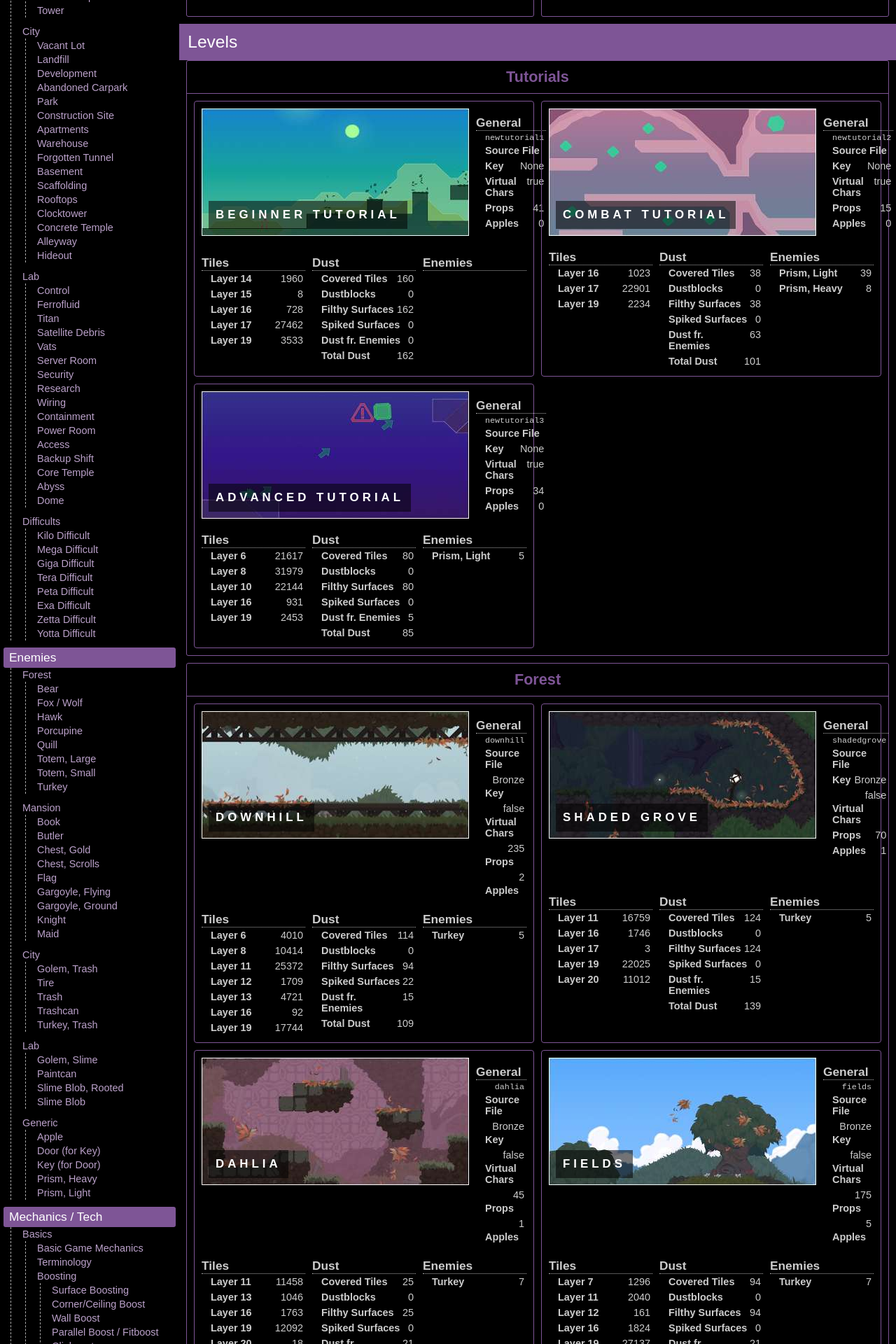
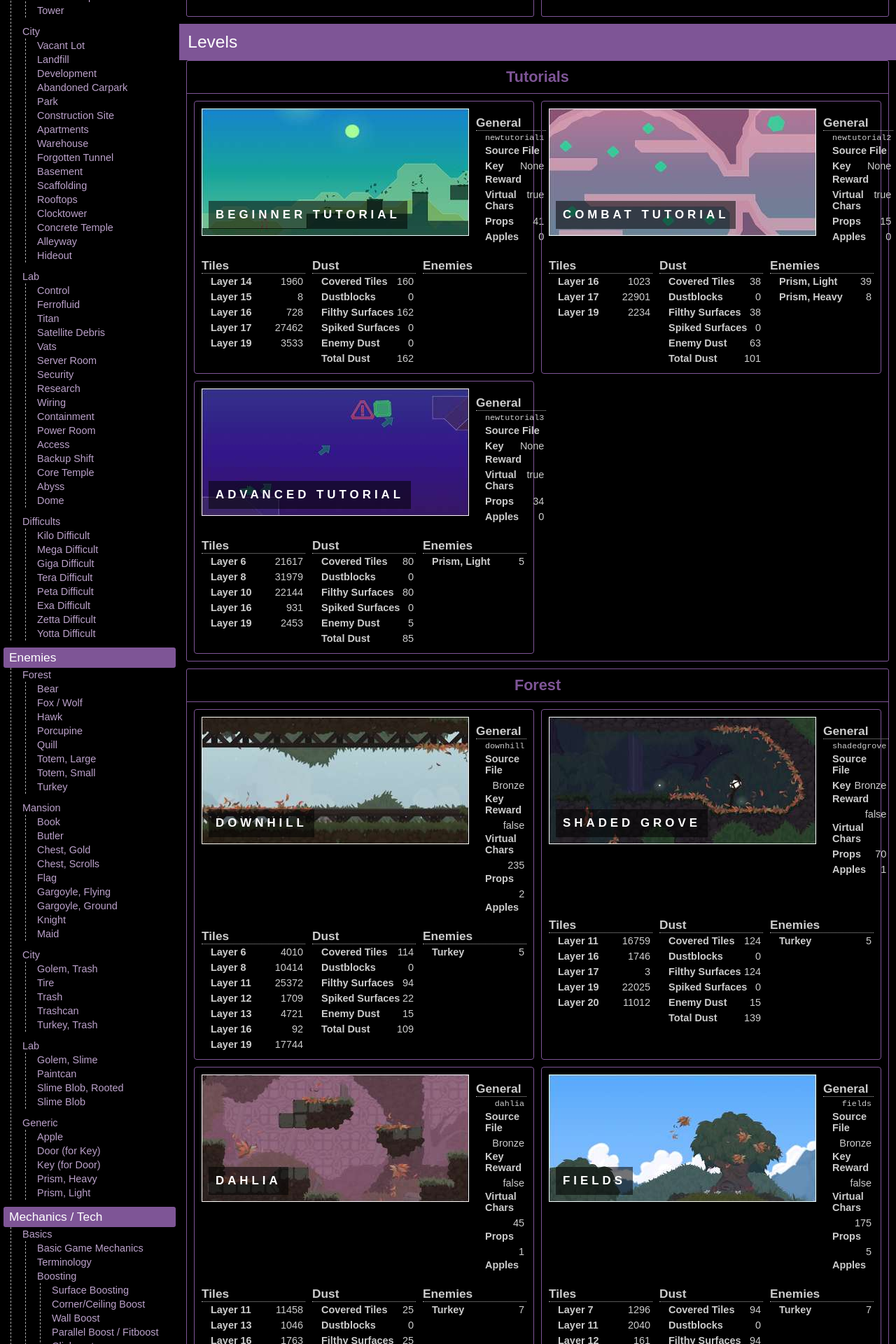
Before and after one commit to gonX/dustforce-wiki, a Jekyll site: the page built from website/index.md, in a window 1280 px wide. Shown: the part 961-2881 px from the top of the page at 70% size. Built offline with Jekyll 4.4.1, drawn with Linux system fonts in a browser that asks for light colours; the table of contents is made by our own code; some of the changed text lies outside the part shown.

Commit message:
Map stat key rewording (thanks again chipi)

```diff
--- a/website/_data/pretty_names/map_stats.yml
+++ b/website/_data/pretty_names/map_stats.yml
@@ -88,7 +88,7 @@
 
 - name: "dust_from_enemies"
   longdesc: "Minimum dust collected if all enemies are killed"
-  shortdesc: "Dust fr. Enemies"
+  shortdesc: "Enemy Dust"
 
 - name: "total_dust"
   longdesc: "Total amount of dust collectable, excluding dustspread"
@@ -104,7 +104,7 @@
 
 - name: "key_get_type"
   longdesc: "Key collected when map is finished with an SS"
-  shortdesc: "Key"
+  shortdesc: "Key Reward"
 
 - name: "enemies"
   longdesc: "Total enemies on map"
```
